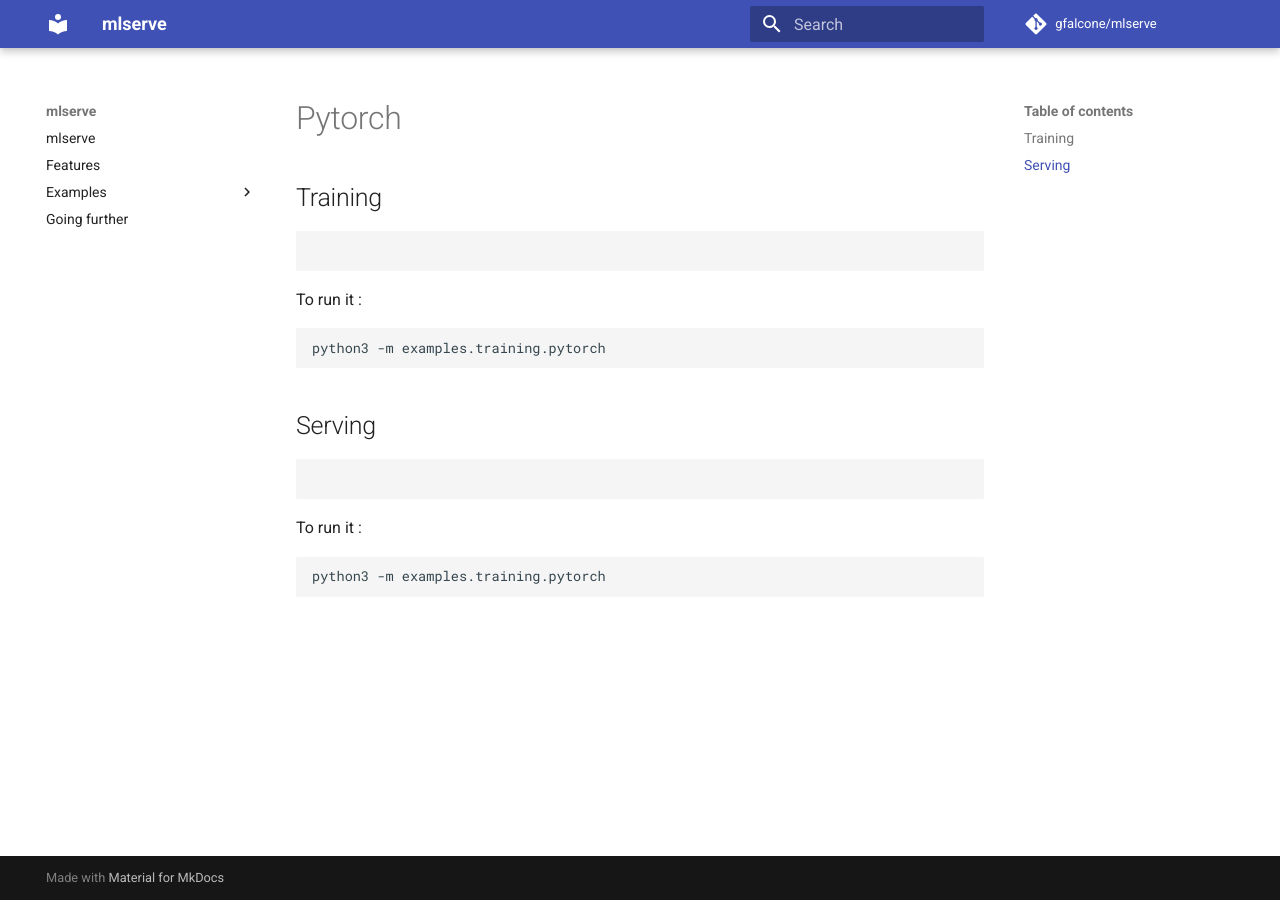
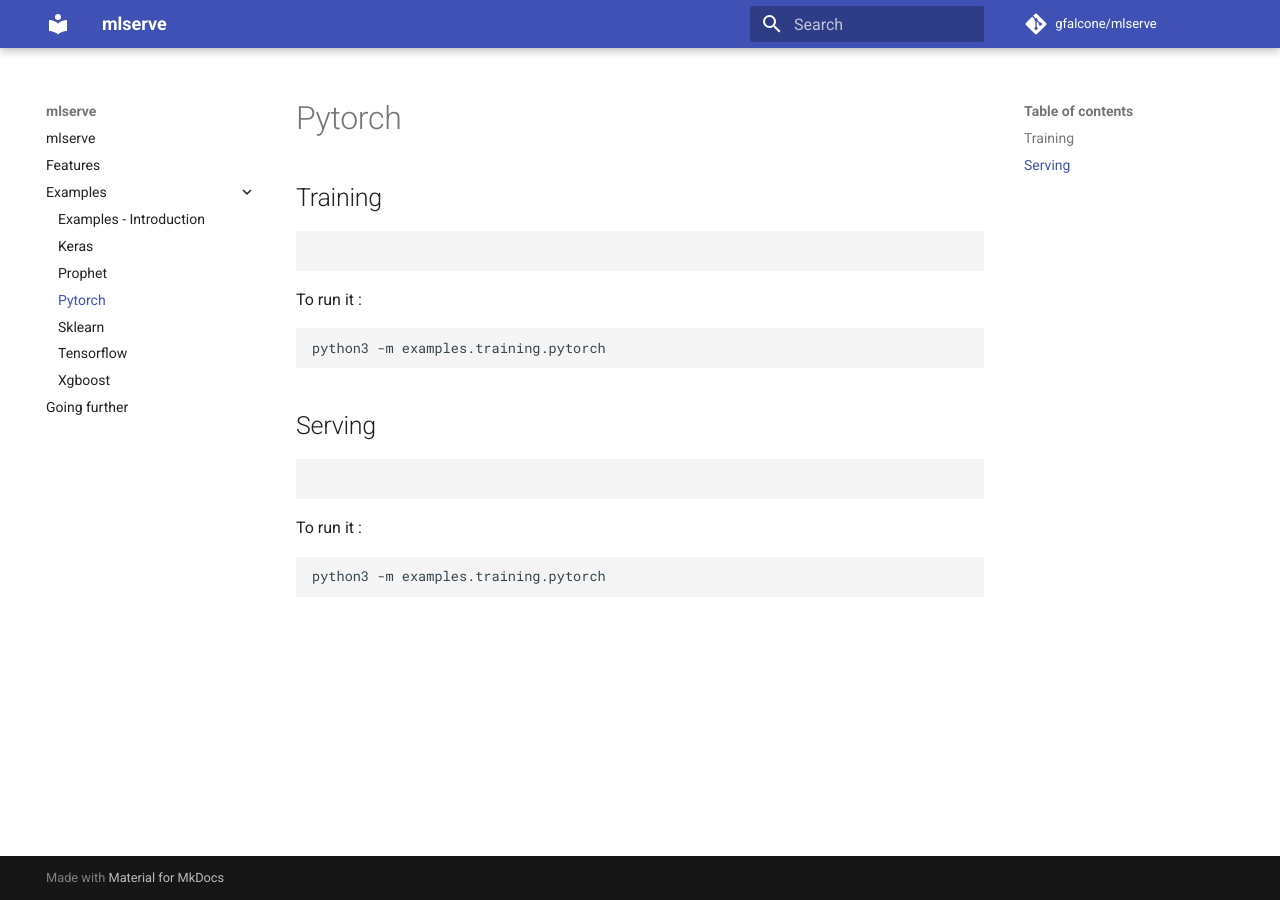
Before and after one commit to gfalcone/serveml, an MkDocs documentation site: the page built from docs/examples/pytorch.md, in a window 1280 px wide. Built offline with MkDocs 1.6.1 and Material for MkDocs 9.7.7, drawn with Linux system fonts in a browser that asks for light colours; comment, search, counter and statistics services are not loaded.

Commit message:
Fixed link to pytorch example in documentation

```diff
--- a/mkdocs.yml
+++ b/mkdocs.yml
@@ -14,7 +14,7 @@ nav:
         - Examples - Introduction: 'examples/index.md'
         - Keras: 'examples/keras.md'
         - Prophet: 'examples/prophet.md'
-        - Pytorch: 'examples/prophet.md'
+        - Pytorch: 'examples/pytorch.md'
         - Sklearn: 'examples/sklearn.md'
         - Tensorflow: 'examples/tensorflow.md'
         - Xgboost: 'examples/xgboost.md'
```
